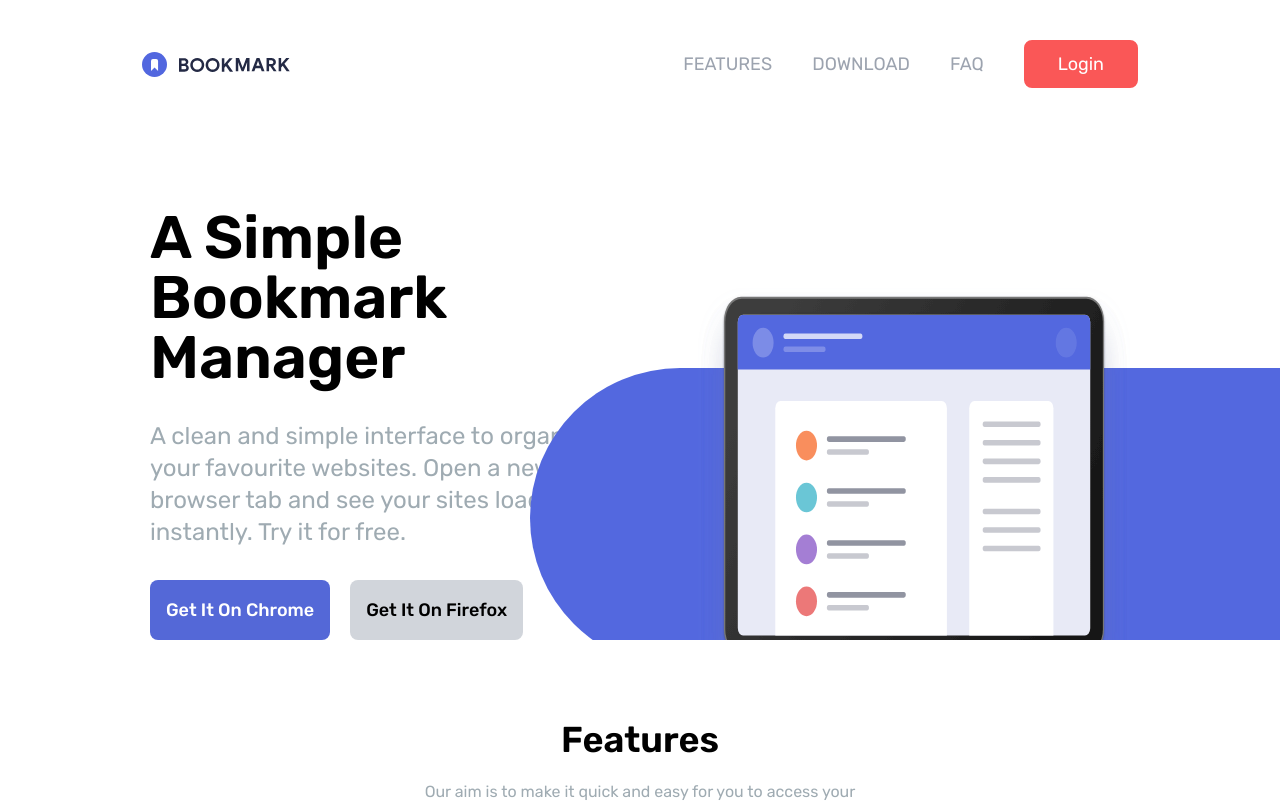
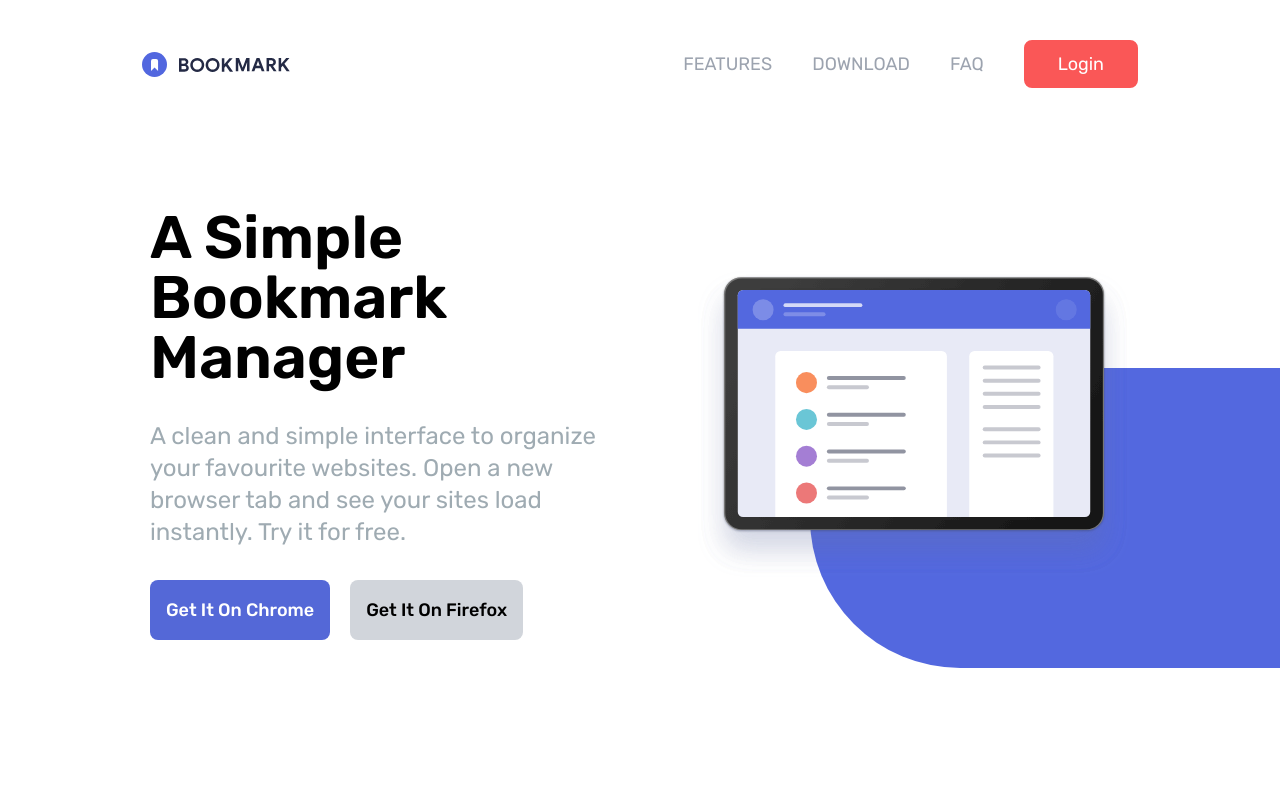
Before and after one commit to Abdouxone/mini-projects, a Next.js app: page /bookmark in a window 1280 px wide. Shown: the top 802 px of the page. Built offline with nearby package versions, Linux system fonts and the light colour scheme; a web font is replaced by a local one.

Commit message:
Fixing some issues

```diff
--- a/app/bookmark/page.tsx
+++ b/app/bookmark/page.tsx
@@ -62,7 +62,7 @@ export default function page() {
         <div
           className={`${styles.container}    mx-auto  px-5  flex-col-reverse flex lg:flex-row `}
         >
-          <div className="flex flex-col min-[1020px]:mt-20 text-center min-[1020px]:text-left  space-y-8 min-[1440px]:max-w-xl">
+          <div className="flex flex-col min-[1020px]:mt-20 min-[1020px]:mb-20 text-center min-[1020px]:text-left  space-y-8 min-[1440px]:max-w-xl">
             <h1 className="font-rubik min-[1020px]:text-6xl  text-3xl font-semibold">
               A Simple Bookmark Manager
             </h1>
@@ -80,12 +80,12 @@ export default function page() {
               </button>
             </div>
           </div>
-          <div className="flex relative   ">
-            <div className="bg-[#5368DF]  hidden min-[1020px]:block h-[300px] right-0 absolute top-60 rounded-l-full translate-x-50 w-[800px] "></div>
+          <div className="flex relative ">
+            <div className="bg-[#5368DF]  hidden min-[1020px]:block h-[300px] right-0 absolute top-60 rounded-l-full min-[1020px]:translate-x-120 min-[1440px]:translate-x-100 w-[800px] "></div>
             <img
               src="/bookmark/images/illustration-hero.svg"
               alt=""
-              className="relative z-10 min-[1020px]:mb-20 h-auto w-auto min-[1020px]:top-40 min-[1440px]:top-0 min-[1440px]:ml-25 "
+              className="relative z-10 min-[1440px]:mb-20 object-contain h-auto w-auto min-[1020px]:top-0 min-[1440px]:top-0 min-[1440px]:ml-25 "
             />
           </div>
         </div>
@@ -102,7 +102,7 @@ export default function page() {
             can access them on the go.
           </p>
         </div>
-        <div className="flex   mx-auto text-zinc-700 mt-10 font-rubik text-lg flex-col md:flex-row min-[1020px]:space-x-10 text-center min-[1020px]:text-start min-[1020px]:space-y-0 space-y-10">
+        <div className="flex   mx-auto text-zinc-700 mt-10 font-rubik text-lg flex-col md:flex-row md:space-x-10 text-center min-[1020px]:text-start min-[1020px]:space-y-0 space-y-10">
           <h1
             className="cursor-pointer  focus:border-b-2 border-[#FA5757] hover:text-[#FA5757]"
             onClick={() => setFeature(features[0])}
@@ -122,16 +122,16 @@ export default function page() {
             Easy Sharing
           </h1>
         </div>
-        <div className="flex flex-col space-y-10 min-[1020px]:space-y-0 min-[1020px]:flex-row  mt-10  items-center ">
+        <div className="flex flex-col space-y-10 min-[1020px]:space-y-0 md:flex-row  mt-10  items-center ">
           <div className="relative ">
             <div className="bg-[#5368DF] h-[300px] hidden min-[1020px]:block w-[800px] absolute top-35 -left-60 rounded-r-full"></div>
             <img
               src={feature.img}
               alt=""
-              className="w-auto h-auto min-[1020px]:left-30 relative z-10 "
+              className="w-auto h-auto object-contain min-[1020px]:left-30 relative z-10 "
             />
           </div>
-          <div className="flex  top-0 text-center min-[1020px]:text-left relative flex-col min-[1020px]:items-start  items-center font-rubik min-[1020px]:ml-50 max-w-md space-y-8">
+          <div className="flex  top-0  text-center md:text-left relative flex-col md:items-start  items-center font-rubik min-[1020px]:ml-50 max-w-md space-y-8">
             <h1 className="text-3xl font-semibold">{feature.title}</h1>
             <p className="text-base font-normal">{feature.description}</p>
             <button className=" text-base font-medium rounded-lg bg-[#5468DF] text-white py-3 px-8">
```
